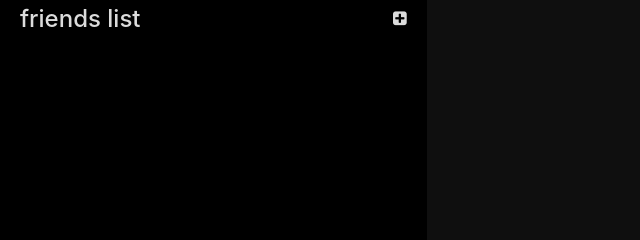
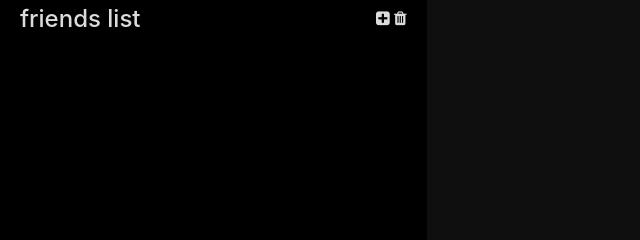
Before and after one commit to ignacioV/friendAppJs, a website with bundled scripts: page index.html in a window 1280 px wide. Shown: the top 240 px of the page, 0-640 px from the left. Built offline with nearby package versions, Linux system fonts and the light colour scheme.

Commit message:
add remove button icons, toggling functionality

```diff
--- a/index.html
+++ b/index.html
@@ -16,7 +16,15 @@
         <div class="friends-list">
             <div class="friends-list-header">
                 <h4>friends list</h4>
-                <i id="open-new-form-btn" class="button fa fa-plus-square"></i>
+                <span>
+                    <i id="open-new-form-btn"
+                        class="button fa fa-plus-square">
+                    </i>
+                    <i id="toggle-remove-btn"
+                         class="button fa fa-trash">
+                    </i>
+                </span>
+
             </div>
             <div class="table-container">
                 <table id="friends-table">
--- a/src/app/service.js
+++ b/src/app/service.js
@@ -1,10 +1,11 @@
 import { getFriendsList } from "./list/friends-list.js";
 import { handleNewFriendFormVisibility } from "./friend-forms/new-friend-form-visibility.js"
-
+import { toggleRemoval } from "./list/remove-friend.js"
 export function app() {
     console.log("running app")
 
     getFriendsList();
     // saveNewFriend();
     handleNewFriendFormVisibility();
+    toggleRemoval()
 }
```
